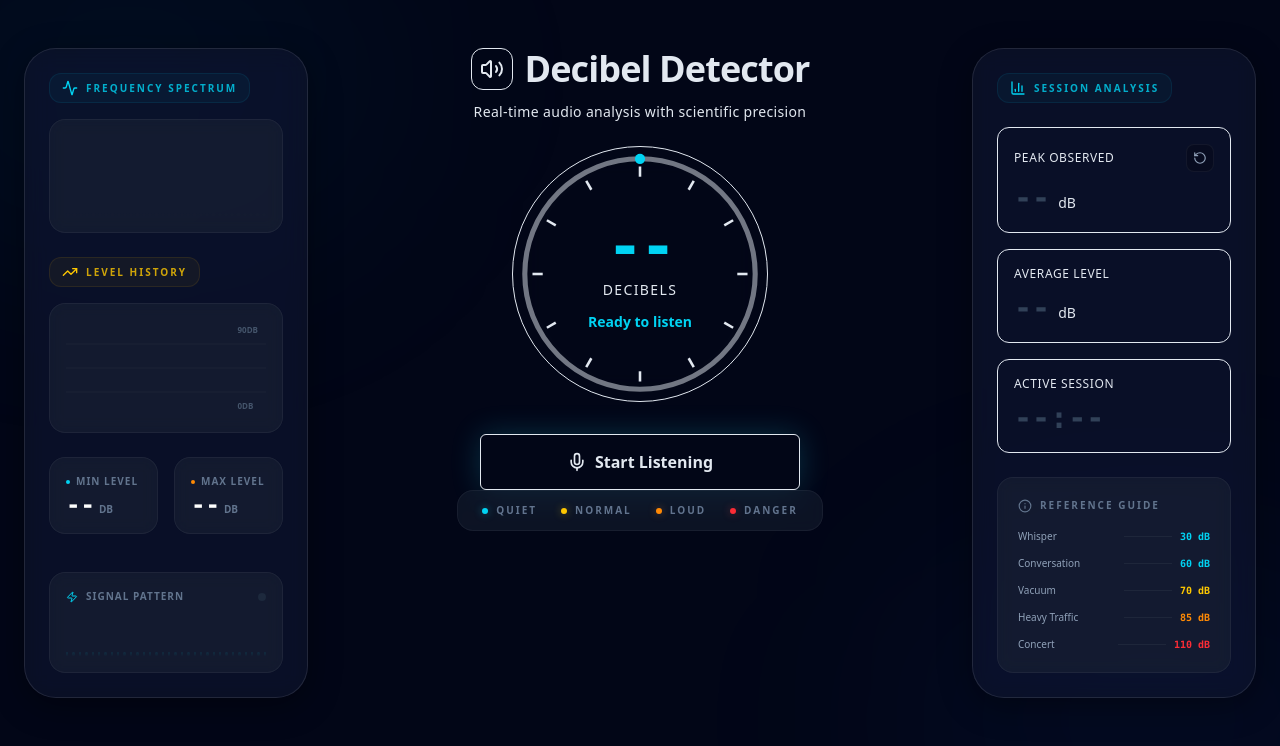
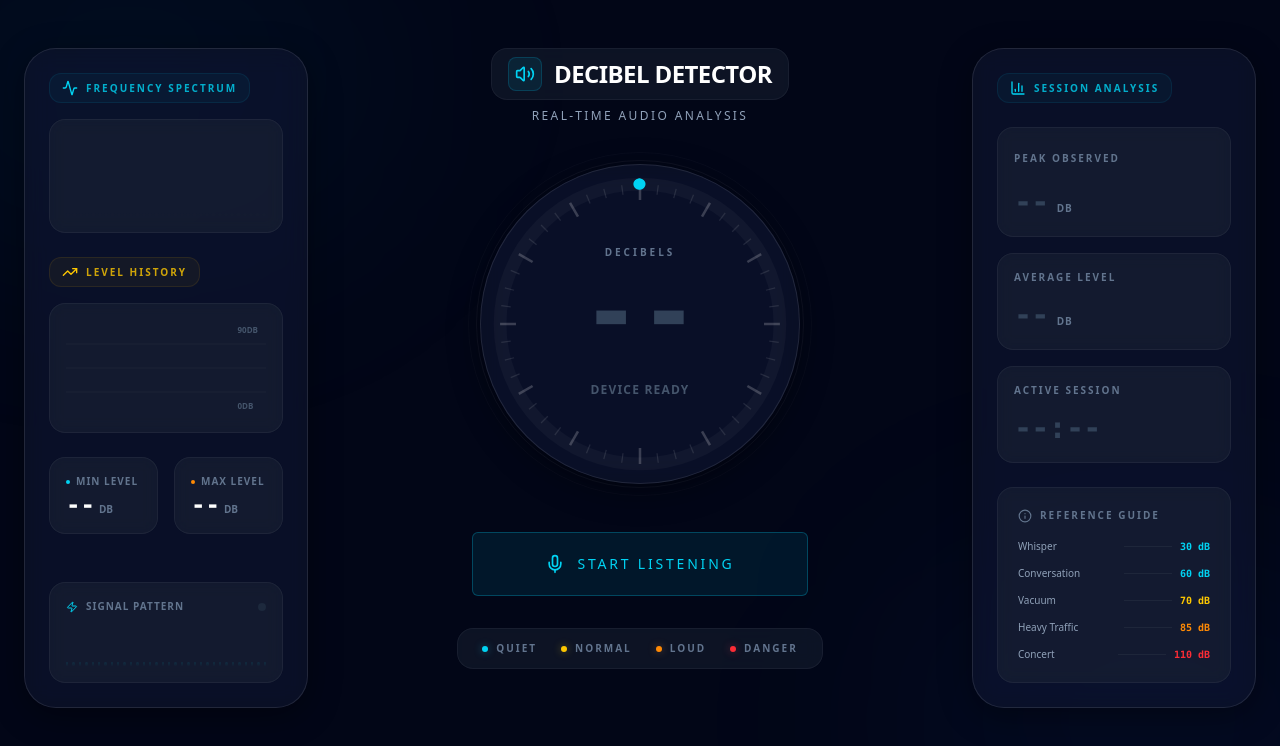
Before and after one commit to thaitommytran/decibel-detector-v2, a React (Vite) app: page / in a window 1280 px wide. Shown: the top 746 px of the page. Built offline with nearby package versions, Linux system fonts and the light colour scheme.

Commit message:
fixed dB display output, updated styling for modern glassmorphism theme

```diff
--- a/src/components/MainMeter.tsx
+++ b/src/components/MainMeter.tsx
@@ -16,7 +16,6 @@ interface MainMeterProps {
   currentLevel: NoiseLevel;
   displayLevel: NoiseLevel;
   displayPercent: number;
-  glowColors: Record<string, string>;
   onStart: () => void;
   onStop: () => void;
 }
@@ -27,173 +26,162 @@ export function MainMeter({
   currentLevel,
   displayLevel,
   displayPercent,
-  glowColors,
   onStart,
   onStop,
 }: MainMeterProps) {
   return (
-    <div>
-      <div className="text-center mb-6">
-        <div className="inline-flex items-center gap-3 mb-3">
-          <div className="p-2 rounded-xl bg-primary/10 border border-primary/30">
-            <Volume2 className="w-6 h-6 text-primary" />
+    <div className="flex flex-col items-center">
+      {/* Title Section */}
+      <div className="text-center mb-10">
+        <div className="inline-flex items-center gap-3 mb-2 px-4 py-2 rounded-2xl glass-card">
+          <div className="p-1.5 rounded-lg bg-cyan-500/10 border border-cyan-500/20">
+            <Volume2 className="w-5 h-5 text-cyan-400" />
           </div>
-          <h1 className="text-4xl font-bold tracking-tight text-foreground">
+          <h1 className="text-2xl font-bold tracking-tight text-white uppercase">
             Decibel Detector
           </h1>
         </div>
-        <p className="text-muted-foreground text-sm tracking-wide">
-          Real-time audio analysis with scientific precision
+        <p className="text-slate-400 text-xs font-medium tracking-[0.2em] uppercase">
+          Real-time audio analysis
         </p>
       </div>
 
-      <div className="relative flex flex-col items-center">
-        {/* Outer glow ring */}
+      <div className="relative group">
+        {/* Animated Background Glow */}
         <div
-          className={`absolute w-72 h-72 rounded-full transition-all duration-500 ${isListening ? "opacity-100" : "opacity-0"}`}
+          className={`absolute inset-[-60px] rounded-full transition-all duration-1000 ${
+            isListening ? "opacity-30 scale-100" : "opacity-0 scale-90"
+          }`}
           style={{
-            background: `radial-gradient(circle, transparent 60%, ${
+            background: `radial-gradient(circle, ${
               currentLevel.glow === "cyan"
-                ? "rgb(34 211 238 / 0.1)"
+                ? "#22d3ee"
                 : currentLevel.glow === "yellow"
-                  ? "rgb(250 204 21 / 0.1)"
+                  ? "#facc15"
                   : currentLevel.glow === "orange"
-                    ? "rgb(251 146 60 / 0.1)"
-                    : "rgb(239 68 68 / 0.1)"
-            } 100%)`,
+                    ? "#fb923c"
+                    : "#ef4444"
+            } 0%, transparent 60%)`,
+            filter: "blur(60px)",
           }}
         />
 
-        {/* Pulsing rings when listening */}
-        {isListening && (
-          <>
-            <div
-              className="absolute w-80 h-80 rounded-full border opacity-20 animate-ping"
-              style={{
-                borderColor:
-                  currentLevel.glow === "cyan"
-                    ? "rgb(34 211 238)"
-                    : currentLevel.glow === "yellow"
-                      ? "rgb(250 204 21)"
-                      : currentLevel.glow === "orange"
-                        ? "rgb(251 146 60)"
-                        : "rgb(239 68 68)",
-                animationDuration: "2s",
-              }}
-            />
-            <div
-              className="absolute w-72 h-72 rounded-full border opacity-30 animate-ping"
-              style={{
-                borderColor:
-                  currentLevel.glow === "cyan"
-                    ? "rgb(34 211 238)"
-                    : currentLevel.glow === "yellow"
-                      ? "rgb(250 204 21)"
-                      : currentLevel.glow === "orange"
-                        ? "rgb(251 146 60)"
-                        : "rgb(239 68 68)",
-                animationDuration: "2.5s",
-                animationDelay: "0.5s",
-              }}
-            />
-          </>
-        )}
+        {/* Outer Ring Decorations */}
+        <div className="absolute inset-[-4px] rounded-full border border-white/5 pointer-events-none" />
+        <div className="absolute inset-[-12px] rounded-full border border-white/5 pointer-events-none opacity-50" />
 
-        {/* Main meter circle */}
-        <div className="relative w-64 h-64">
-          <div className="absolute inset-0 rounded-full bg-gradient-to-b from-card to-background border border-border" />
-          <div className="absolute inset-3 rounded-full bg-background/80 backdrop-blur-sm" />
-
+        {/* Main Gauge Container */}
+        <div className="relative w-80 h-80 rounded-full glass-panel flex items-center justify-center p-8 transition-transform duration-500 hover:scale-[1.02]">
+          {/* SVG Gauge */}
           <svg
             className="absolute inset-0 w-full h-full -rotate-90"
             viewBox="0 0 100 100"
           >
+            {/* Background Track */}
             <circle
               cx="50"
               cy="50"
-              r="45"
+              r="44"
               fill="none"
-              stroke="currentColor"
-              strokeWidth="2"
-              className="text-border opacity-50"
+              stroke="rgba(255,255,255,0.03)"
+              strokeWidth="4"
             />
-            {[...Array(12)].map((_, i) => (
+
+            {/* Tick Marks */}
+            {[...Array(48)].map((_, i) => (
               <line
                 key={i}
                 x1="50"
-                y1="8"
+                y1="6"
                 x2="50"
-                y2="12"
-                stroke="currentColor"
-                strokeWidth="1"
-                className="text-muted-foreground/50"
-                transform={`rotate(${i * 30} 50 50)`}
+                y2={i % 4 === 0 ? "11" : "9"}
+                stroke={
+                  i % 4 === 0
+                    ? "rgba(255,255,255,0.2)"
+                    : "rgba(255,255,255,0.1)"
+                }
+                strokeWidth={i % 4 === 0 ? "0.8" : "0.4"}
+                transform={`rotate(${i * 7.5} 50 50)`}
               />
             ))}
+
+            {/* Active Progress Ring */}
             <circle
               cx="50"
               cy="50"
-              r="45"
+              r="44"
               fill="none"
-              strokeWidth="4"
+              stroke="currentColor"
+              strokeWidth="3.5"
               strokeLinecap="round"
-              strokeDasharray={`${(displayPercent / 100) * 283} 283`}
-              className={`${currentLevel.ring} transition-all duration-300`}
-              style={{
-                filter: isListening ? glowColors[currentLevel.glow] : "none",
-              }}
+              strokeDasharray={`${(displayPercent / 100) * 276} 276`}
+              className={`transition-all duration-500 ease-out ${currentLevel.color}`}
             />
           </svg>
 
-          <div className="absolute inset-0 flex flex-col items-center justify-center">
+          {/* Internal Display */}
+          <div className="relative flex flex-col items-center justify-center z-10 text-center">
+            <span className="text-slate-500 text-[10px] font-bold tracking-[0.3em] uppercase mb-1">
+              Decibels
+            </span>
+            <div className="relative">
               <span
-              className={`text-6xl font-mono font-bold tracking-tighter transition-colors duration-300 ${currentLevel.color}`}
+                className={`text-8xl font-mono font-bold transition-all duration-300 tabular-nums ${
+                  isListening ? "text-white" : "text-slate-700"
+                }`}
                 style={{
-                textShadow: isListening ? `0 0 30px currentColor` : "none",
+                  textShadow: isListening
+                    ? "0 0 40px rgba(255,255,255,0.2)"
+                    : "none",
                 }}
               >
-              {isListening ? decibels : "--"}
+                {isListening ? decibels.toString().padStart(2, "0") : "--"}
               </span>
-            <span className="text-muted-foreground text-sm font-medium tracking-widest uppercase mt-1">
-              decibels
-            </span>
-            <p
-              className={`text-sm font-semibold mt-3 px-4 text-center transition-all duration-300 ${displayLevel.color}`}
+            </div>
+            <div
+              className={`mt-4 px-4 py-1.5 rounded-full text-xs font-bold uppercase tracking-widest transition-all duration-500 ${
+                isListening
+                  ? `${currentLevel.color} bg-black/40 border border-white/5`
+                  : "text-slate-600"
+              }`}
             >
-              {isListening ? displayLevel.label : "Ready to listen"}
-            </p>
+              {isListening ? displayLevel.label : "Device Ready"}
+            </div>
+          </div>
         </div>
       </div>
 
-        {/* Button */}
+      {/* Control Button */}
+      <div className="mt-12 w-full max-w-sm px-6">
         <Button
           onClick={isListening ? onStop : onStart}
-          size="lg"
-          className={`mt-8 w-full max-w-xs h-14 text-base font-semibold rounded-full transition-all duration-300 ${
+          className={`w-full group rounded-2xl h-16 text-sm font-bold uppercase tracking-[.2em] transition-all duration-500 overflow-hidden relative ${
             isListening
-              ? "bg-red-500/20 hover:bg-red-500/30 text-red-400 border border-red-500/50"
-              : "bg-primary/20 hover:bg-primary/30 text-primary border border-primary/50"
+              ? "bg-red-500/10 hover:bg-red-500/20 text-red-400 border border-red-500/30"
+              : "bg-cyan-500/10 hover:bg-cyan-500/20 text-cyan-400 border border-cyan-500/30"
           }`}
-          style={{
-            boxShadow: isListening
-              ? "0 0 30px rgb(239 68 68 / 0.3)"
-              : "0 0 30px rgb(34 211 238 / 0.2)",
-          }}
         >
+          {/* Button Shine Effect */}
+          <div className="absolute inset-0 bg-gradient-to-r from-transparent via-white/5 to-transparent -translate-x-full group-hover:translate-x-full transition-transform duration-1000" />
+
+          <div className="relative z-10 flex items-center justify-center gap-3">
             {isListening ? (
               <>
-              <MicOff className="w-5 h-5 mr-2" />
-              Stop Listening
+                <MicOff className="w-5 h-5 animate-pulse" />
+                <span>Stop Listening</span>
               </>
             ) : (
               <>
-              <Mic className="w-5 h-5 mr-2" />
-              Start Listening
+                <Mic className="w-5 h-5" />
+                <span>Start Listening</span>
               </>
             )}
+          </div>
         </Button>
+      </div>
 
-        {/* Legend */}
+      {/* Footer Legend */}
+      <div className="mt-8">
         <Legend />
       </div>
     </div>
--- a/src/components/StatsCard.tsx
+++ b/src/components/StatsCard.tsx
@@ -12,20 +12,30 @@ export function StatsCard({
   label,
   value,
   unit,
-  color = "text-foreground",
+  color = "text-white",
   action,
 }: StatsCardProps) {
   return (
-    <div className="bg-background/50 rounded-xl p-4 border border-border/50">
-      <div className="flex items-center justify-between mb-2">
-        <span className="text-xs text-muted-foreground uppercase tracking-wider">
+    <div className="glass-card rounded-2xl p-4 transition-all hover:bg-white/5 group border border-white/[0.03]">
+      <div className="flex items-center justify-between mb-3">
+        <span className="text-[10px] font-bold text-slate-500 uppercase tracking-[0.2em]">
           {label}
         </span>
-        {action}
+        <div className="opacity-0 group-hover:opacity-100 transition-opacity">
+          {action}
+        </div>
       </div>
       <div className="flex items-baseline gap-2">
-        <span className={`text-3xl font-mono font-bold ${color}`}>{value}</span>
-        {unit && <span className="text-sm text-muted-foreground">{unit}</span>}
+        <span
+          className={`text-3xl font-mono font-bold tabular-nums tracking-tight ${color}`}
+        >
+          {value}
+        </span>
+        {unit && (
+          <span className="text-[10px] font-bold text-slate-500 uppercase tracking-widest">
+            {unit}
+          </span>
+        )}
       </div>
     </div>
   );
```
Lines whose indentation alone changed are shown as unchanged.
